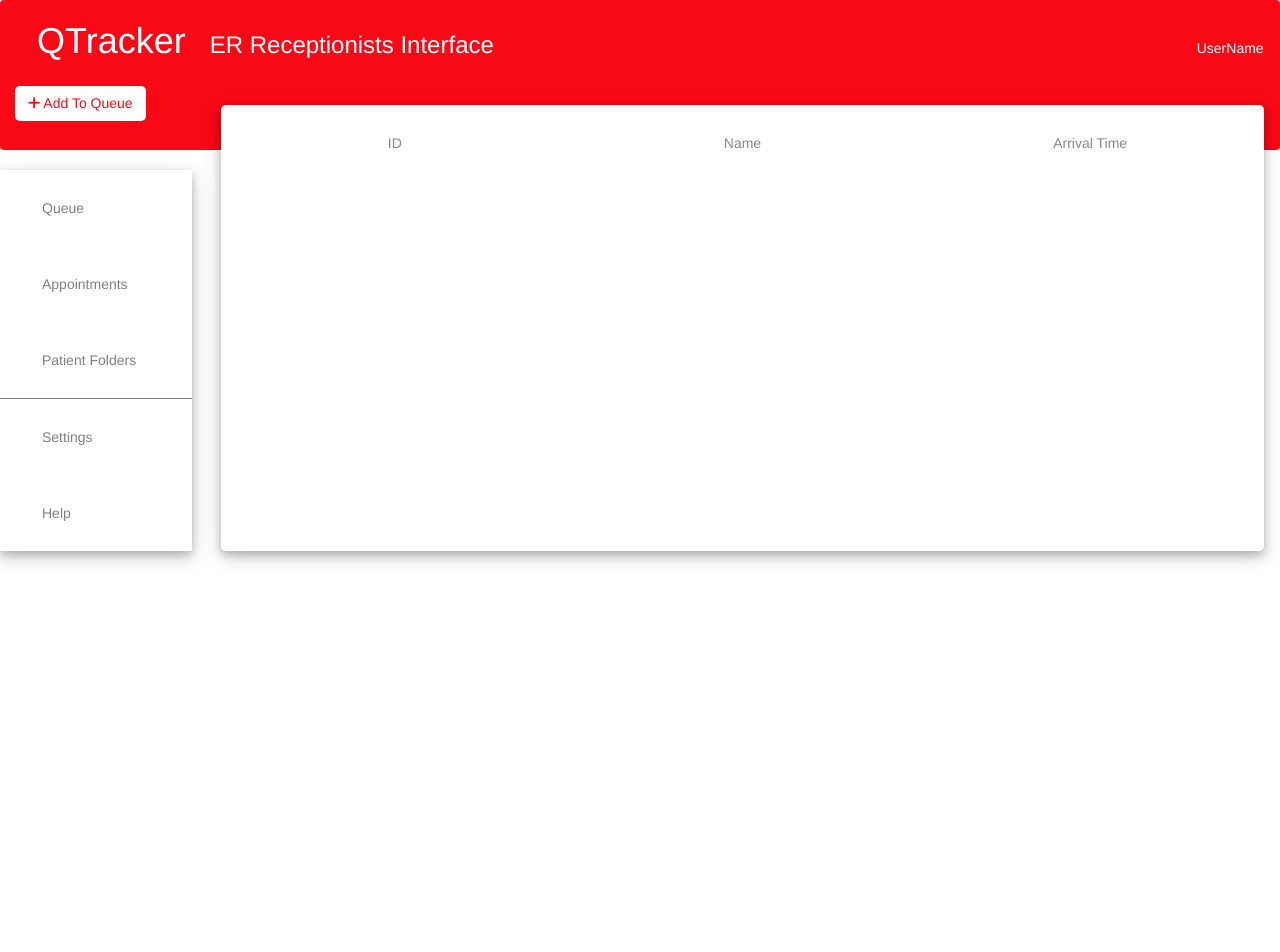
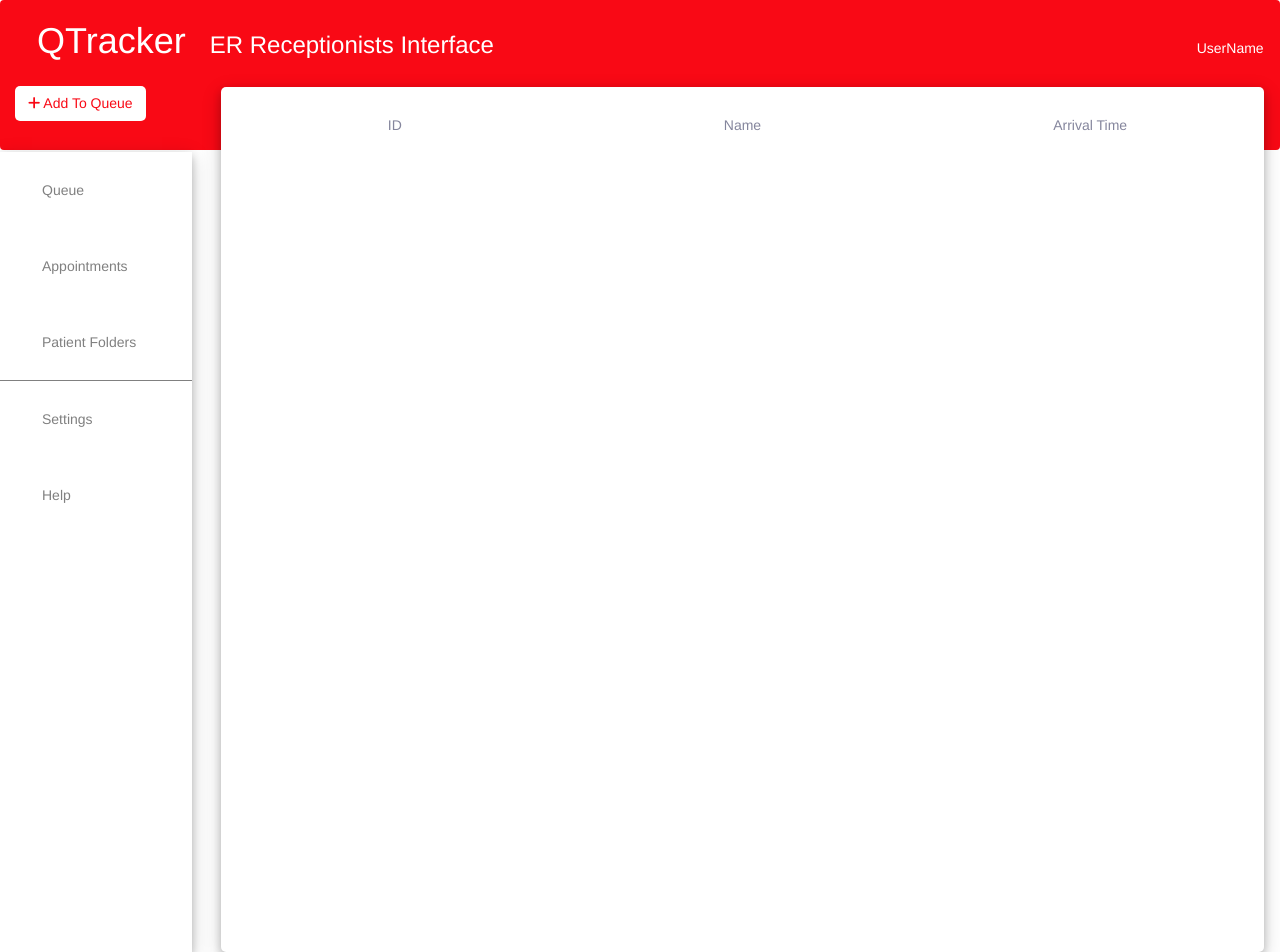
Before and after one commit to Abdullah97825/qtracker, a PHP site: page /ER/index.php in a window 1280 px wide. Before the commit the page ends 564 px from the top, so only its background shows below. Run offline with PHP 8.4, Linux system fonts and the light colour scheme; a user stored in the database is signed in; data comes from the database, SQL or seed files in the repository; some libraries are stand-ins or nearby versions.

Commit message:
updated Receptionist Css
updated Receptionist Css

```diff
--- a/ER/assets/css/receptionist.css
+++ b/ER/assets/css/receptionist.css
@@ -36,13 +36,6 @@ h3 {
     font-weight: normal;
 }
 
-#appointBtn {
-    display: none;
-}
-
-#patientBtn {
-    display: none;
-}
 
 .navItems {
     display: flex;
@@ -120,6 +113,9 @@ h3 {
     display: grid;
     grid-template-columns: 15% 85%;
     grid-column-gap: 1em;
+    margin: -18px auto;
+    position: relative;
+    height:100%;
 }
 
 .sideBar {
```
